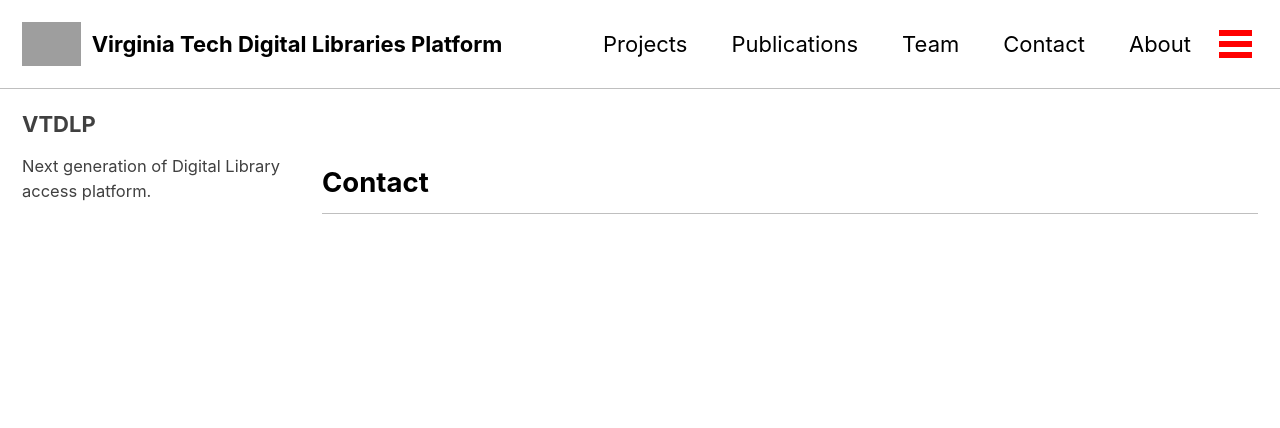
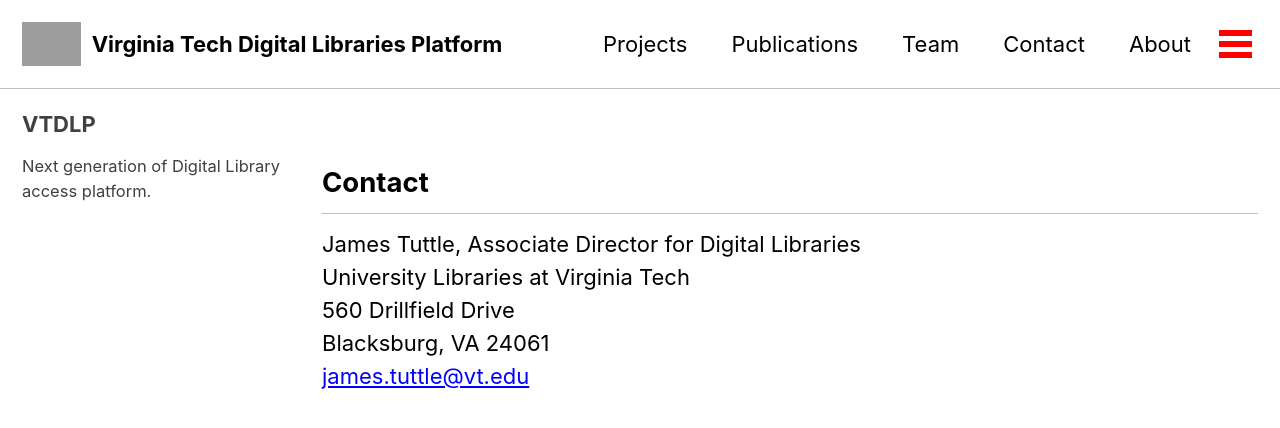
Before and after one commit to vt-digital-libraries-platform/vt-digital-libraries-platform.github.io, a Jekyll site: the page built from contact/index.md, in a window 1280 px wide and 900 px high. Shown: the top 428 px of the window. Built offline with Jekyll 4.4.1, drawn with Linux system fonts in a browser that asks for light colours; cached includes are drawn as plain includes; nearby versions of some CDN libraries; grey boxes are pictures that could not be loaded.

Commit message:
Added contact info

```diff
--- a/contact/index.md
+++ b/contact/index.md
@@ -5,3 +5,9 @@
 ---
 
 ## Contact
+
+James Tuttle, Associate Director for Digital Libraries
+University Libraries at Virginia Tech
+560 Drillfield Drive
+Blacksburg, VA 24061
+<james.tuttle@vt.edu>
```
